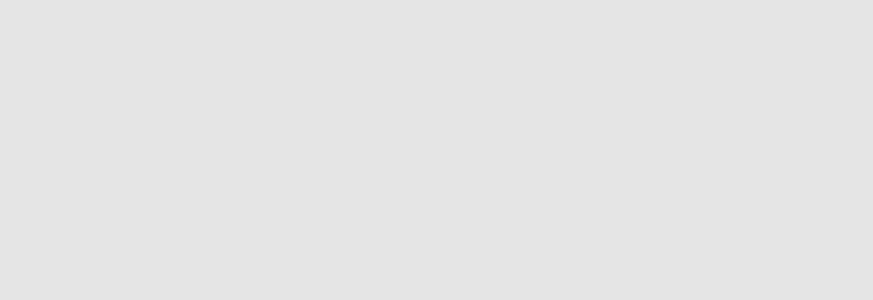
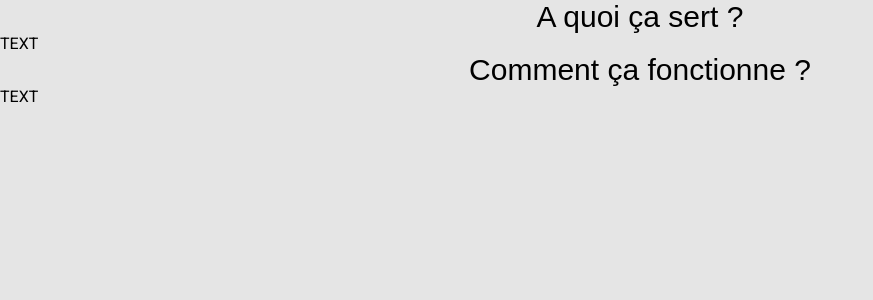
Before and after one commit to guilhemcv/swiper, a React (Create React App) app: page / in a window 1280 px wide. Shown: the top 300 px of the page, without its empty margins (0-873 px from the left). Built offline with nearby package versions, Linux system fonts and the light colour scheme; a web font is replaced by a local one.

Commit message:
branch created and initialisation of Card.js

```diff
--- a/src/App.css
+++ b/src/App.css
@@ -1,8 +1,17 @@
 @import url('https://fonts.googleapis.com/css2?family=Amaranth:ital,wght@0,400;0,700;1,400&display=swap');
 @import url('https://fonts.googleapis.com/css2?family=Roboto&display=swap');
 
+* {
+    margin: 0;
+    padding: 0;
+}
+
+a {
+    text-decoration: none;
+}
+
 html {
-    font-size: 62,5%; /* permet de donner la valeur de 10px à 1rem */
+    font-size: 62.5%; /* permet de donner la valeur de 10px à 1rem */
 }
 
 body {
@@ -17,17 +26,17 @@ h3 {
 
 h1 {
     font-weight: 700;
-    font-size: 10rem;
+    font-size: 5rem;
 }
 
 h2{
     font-weight: 400;
-    font-size: 5rem;
+    font-size: 3rem;
 }
 
 h3 {
     font-weight: 400;
-    font-size: 3rem;
+    font-size: 2rem;
 }
 
 p {
--- /dev/null
+++ b/src/components/Carte/Carte.css
@@ -0,0 +1,5 @@
+/*                    CARTE              */
+
+h2 {
+  text-align: center;
+}
--- /dev/null
+++ b/src/components/Carte/Carte.js
@@ -0,0 +1,18 @@
+import React from "react";
+import "./Carte.css";
+
+function Carte() {
+  return (
+    <div className="carte">
+      <div>
+        <h2> A quoi ça sert ? </h2>
+        <p>TEXT</p>
+      </div>
+      <div>
+        <h2> Comment ça fonctionne ? </h2>
+        <p>TEXT</p>
+      </div>
+    </div>
+  );
+}
+export default Carte;
--- a/src/container/accueil.js
+++ b/src/container/accueil.js
@@ -1,6 +1,7 @@
 import "./accueil.css";
 import React from "react";
 import MenuBurger from "../components/MenuBurger/MenuBurger";
+import Carte from "../components/Carte/Carte";
 
 function Accueil() {
   return (
@@ -15,6 +16,7 @@ function Accueil() {
       {/* ---------------------------------------------------- */}
 
       {/* Espace cartes texte uniquement --------------------- */}
+      <Carte />
 
       {/* ---------------------------------------------------- */}
 
```
Also changed, not shown: src/index.js (+6 -6 lines), .eslintrc.json.
